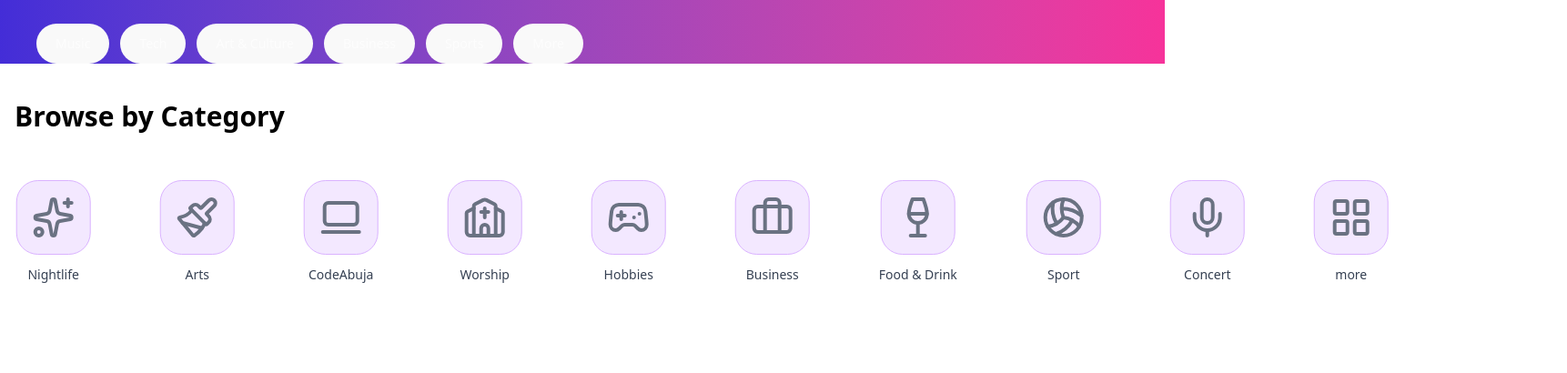
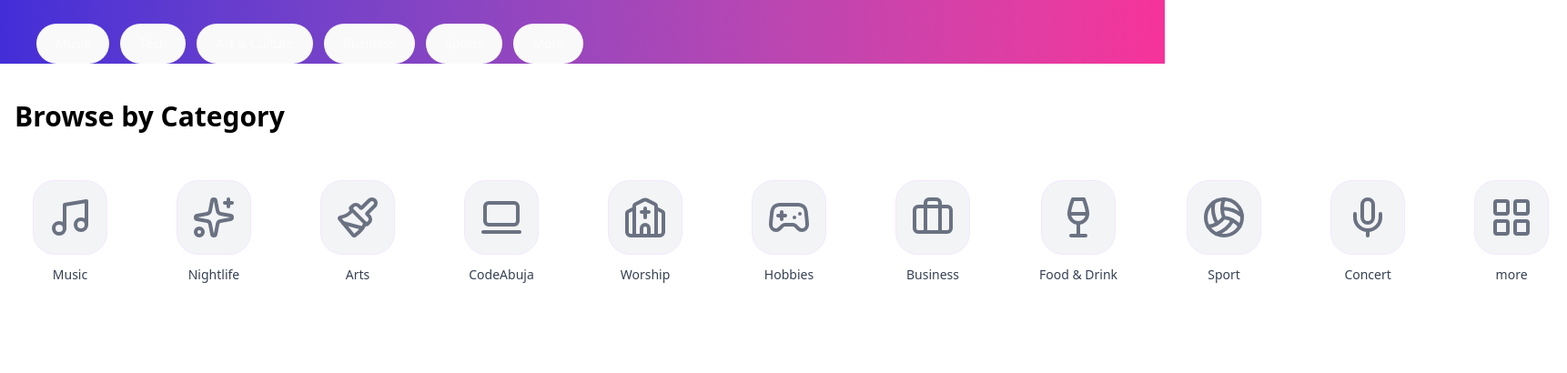
Before and after one commit to Mantochi/EventFuLL, a React (Vite) app: page / in a window 1280 px wide. Shown: the part 558-968 px from the top of the page at 91% size, 1722 px wide, since content can reach past the window. Built offline with nearby package versions, Linux system fonts and the light colour scheme; grey boxes are pictures that could not be loaded.

Commit message:
overflow

```diff
--- a/src/components/events/CategoryNav.jsx
+++ b/src/components/events/CategoryNav.jsx
@@ -1,4 +1,5 @@
 import { Mic, Music, Wine, Sparkles, Paintbrush, Church, Gamepad2, Briefcase, Volleyball, Laptop2Icon, LayoutGrid } from 'lucide-react';
+import { NavLink } from 'react-router-dom';
 
 
 
@@ -19,69 +20,84 @@ const categories = [
 
 
 
-const containerVariants = {
-      hidden: { x: -100, boxShadow: "0 0 0 rgba(0, 0, 0, 0)" },
-      visible: {
-      x: 0,
-      boxShadow: "0 4px 6px rgba(0, 0, 0, 0.1)" // Equivalent to shadow-md
-  }
-};
 
 
-export default function CategoryNav({ filter, setFilter }) {
+ function CategoryItem({ cat, filter }) {
+  const Icon = cat.icon;
+  const isActive = filter === cat.name;
+
 
   return (
 
-    <div
-        variants={containerVariants}
-        initial="hidden"
-        animate="visible"
-    >
-    <div className="w-full bg-white">
-    <section className="py-10 max-w-8xl px-4">
-
-       <div className="flex items-center justify-between mb-8">
-          <h3 className="text-3xl text-black font-semibold">
-            Browse by Category
-          </h3>
-        </div>
-
-
-    <div className='overflow-hidden'></div>
-    <div className="flex gap-3 md:gap-9 animate-marquee md:animate-none" >
-          {categories.map((cat) => {
-          const Icon = cat.icon;
-          const isActive = filter === cat.name;
-
-          return (
-      <div
-          key={cat.name}
-          onClick={() => setFilter(cat.name)}
+    <NavLink
+          to={`/events?category=${cat.name}`}
           className={`group flex flex-col items-center p-5 bg-white
-              hover:border-purple-500 transition-all duration-200
+                    transition-all duration-200
               cursor-pointer hover:scale-105
               ${ isActive
                 ? "bg-purple-100 border-purple-600"
                 : "bg-white border-gray-200 text-gray-500"
             }`}>
 
-      <div className={`bg-purple-100 text-gray-500 p-4
-                rounded-3xl mb-3 border border-purple-300
+      <div className={`text-gray-500 p-4
+                rounded-3xl mb-3 border
                 group-hover:text-purple-500  group-hover:border-purple-500
                 hover:scale-105 transition-all duration-200
                 ${isActive
                   ? "bg-purple-200 border-purple-500 text-purple-500"
                   : "bg-gray-100 border-purple-100 text-gray-500"}`}>
 
-                <Icon className='w-7 h-7 md:w-12 md:h-12' />
+                <Icon className='w-8 h-8 md:w-12 md:h-12' />
       </div>
-              <p className="text-sm font-medium text-gray-700">{cat.name}</p>
-      </div>
+              <p className="text-sm font-medium text-gray-700 whitespace-nowrap">{cat.name}</p>
+      </NavLink>
           );
-        })}
+        }
+
+        export default function CategoryNav({ filter, setFilter }) {
+
+          return (
+            <div className="w-full bg-white">
+             <section className="py-10 max-w-8xl px-4">
+
+           <div className="flex items-center justify-between mb-8">
+              <h3 className="text-3xl text-black font-semibold">
+                Browse by Category
+               </h3>
+           </div>
+
+          {/* Mobile seamless marquee with duplicate list*/}
+
+        <div className='md:hidden overflow-hidden'>
+          <div className="flex gap-3 animate-marquee" >
+            {[...categories, ...categories].map((cat, i) => (
+
+          <CategoryItem
+
+            key={`${cat.name}-${i}`}
+            cat={cat}
+            filter={filter}
+            setFilter={setFilter} />
+
+          ))}
+          </div>
+          </div>
+
+    {/* desktop static layout */}
+
+    <div className="hidden md:flex md:gap-9" >
+      {categories.map((cat) => (
+
+        <CategoryItem
+
+            key={cat.name}
+            cat={cat}
+            filter={filter}
+            setFilter={setFilter} />
+
+      ))}
     </div>
-    </section>
-    </div>
-    </div>
-  );
-}
+        </section>
+        </div>
+          )
+        }
```
